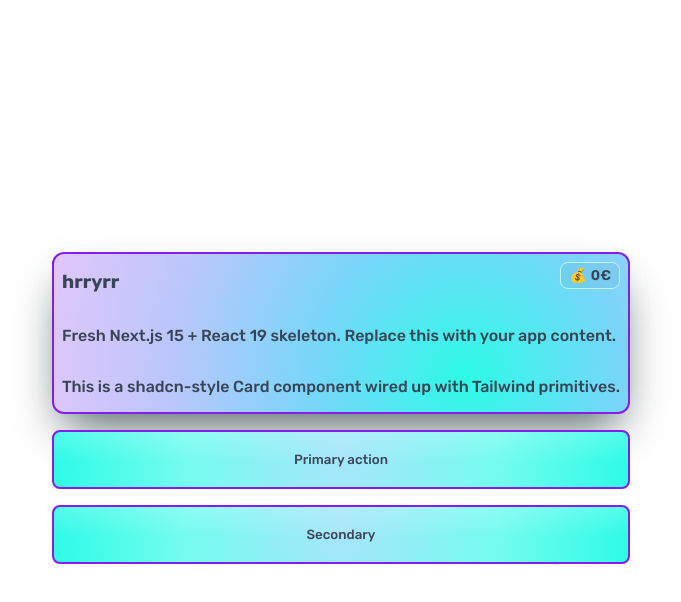
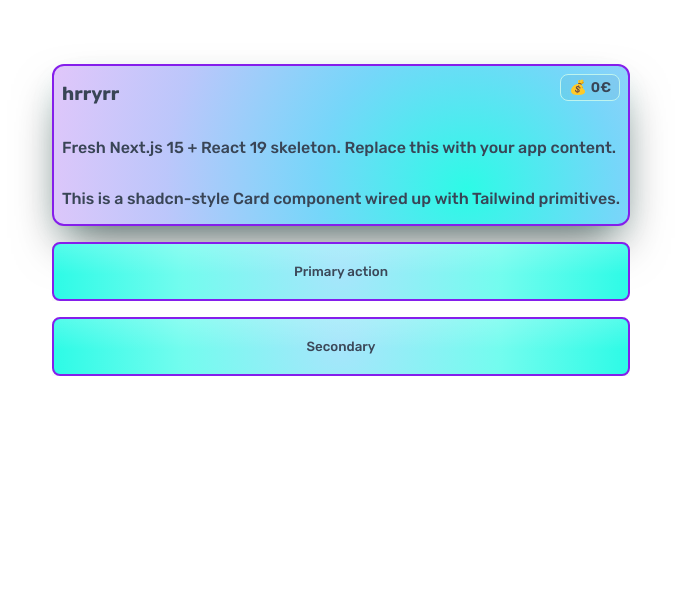
Before and after one commit to hyyris/hrryrr, a Next.js app: page / in a window 1280 px wide. Shown: the top 602 px of the page, without its empty margins (299-980 px from the left). Built offline with nearby package versions, Linux system fonts and the light colour scheme.

Commit message:
Fix global layout

```diff
--- a/app/(main)/page.tsx
+++ b/app/(main)/page.tsx
@@ -12,7 +12,7 @@ export default function HomePage() {
   const money = 0;
   const moneyClass = money > 0 ? 'money-positive' : money < 0 ? 'money-negative' : 'money-neutral';
   return (
-    <div className="flex min-h-screen items-center justify-center p-4">
+    <div className="layout-top">
       <div className="w-full max-w-sm space-y-4">
         <Card>
           <div className={`money-badge ${moneyClass}`}>💰 <span>{money}€</span></div>
--- a/app/globals.css
+++ b/app/globals.css
@@ -146,6 +146,20 @@
     margin-top: 1rem;
   }
 
+  /* Page layout: card near top on mobile, more breathing room on larger screens */
+  .layout-top {
+    min-height: 100vh;
+    display: flex;
+    justify-content: center;
+    align-items: flex-start;
+    padding: 0.75rem 1rem 2rem;
+  }
+  @media (min-width: 768px) {
+    .layout-top {
+      padding-top: 3.5rem;
+    }
+  }
+
   .money-badge {
     position: absolute;
     top: 0.5rem;
```
